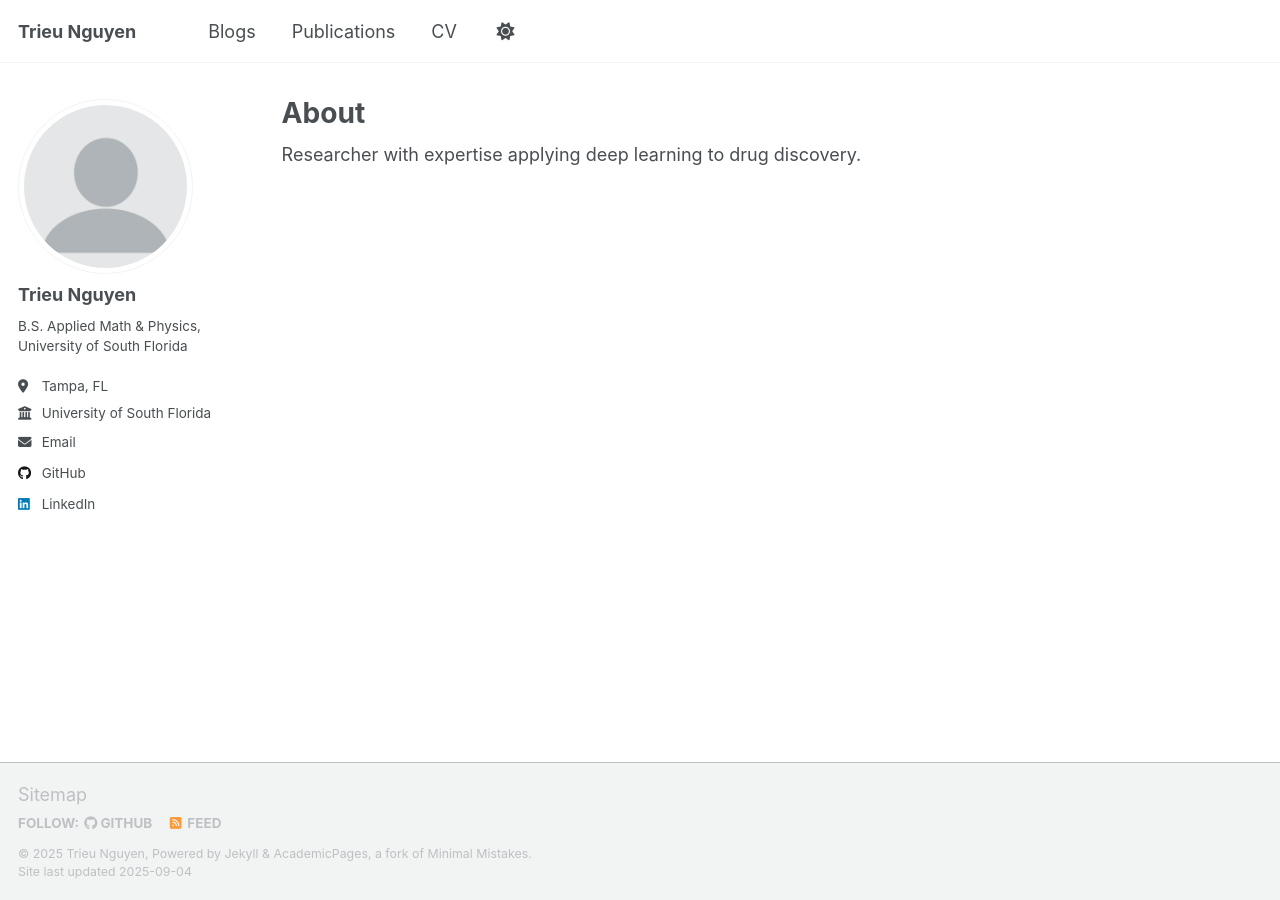
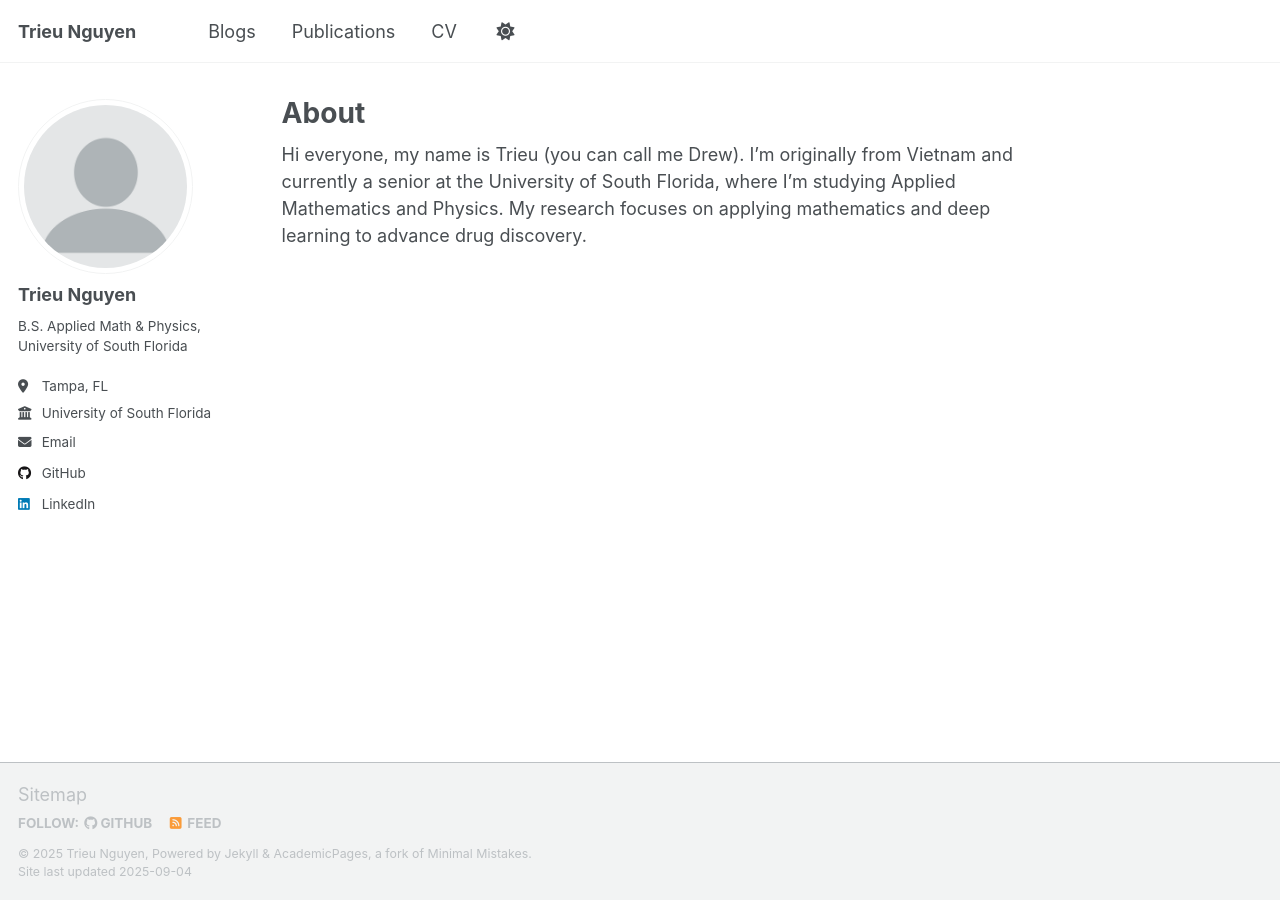
Before and after one commit to nnhoangtrieu/nnhoangtrieu.github.io, a Jekyll site: the page built from _pages/about.md, in a window 1280 px wide. Built offline with Jekyll 4.4.1, drawn with Linux system fonts in a browser that asks for light colours; a script that is not in the unit is left out.

Commit message:
Revise about page with personal details and research

```diff
--- a/_pages/about.md
+++ b/_pages/about.md
@@ -8,4 +8,4 @@ redirect_from:
   - /about.html
 ---
 
-Researcher with expertise applying deep learning to drug discovery.
+Hi everyone, my name is Trieu (you can call me Drew). I’m originally from Vietnam and currently a senior at the University of South Florida, where I’m studying Applied Mathematics and Physics. My research focuses on applying mathematics and deep learning to advance drug discovery.
```
